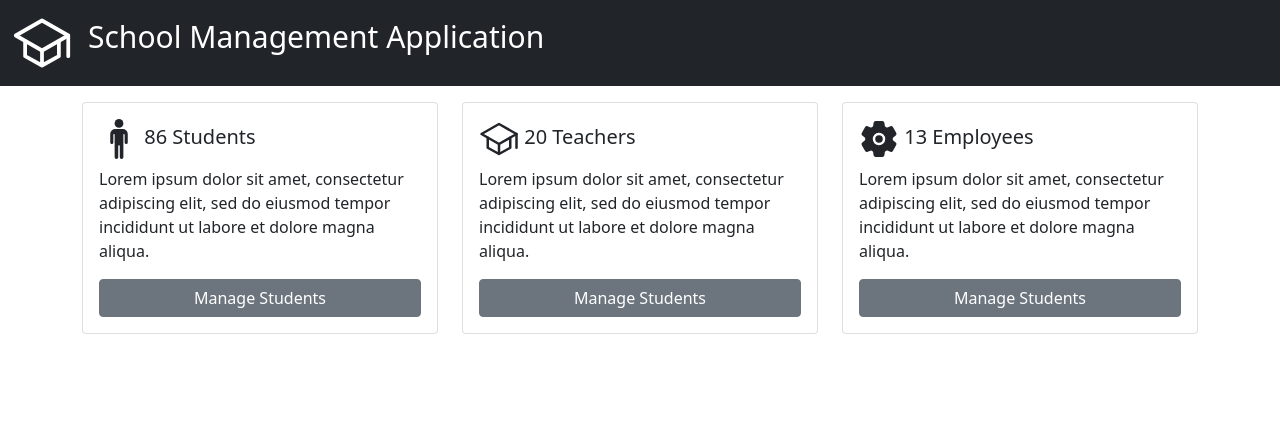
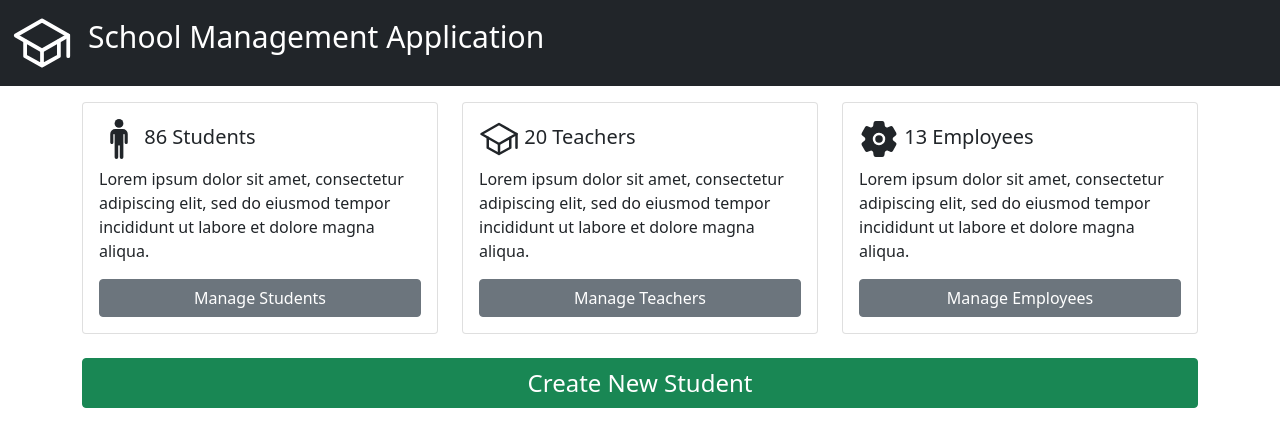
Before and after one commit to Roggam/SchoolManagementApp, a React (Create React App) app in the folder school-management-app/: page / in a window 1280 px wide. Shown: the top 446 px of the page. Built offline with nearby package versions, Linux system fonts and the light colour scheme.

Commit message:
added create new student button

```diff
--- a/school-management-app/src/components/Dashboard.tsx
+++ b/school-management-app/src/components/Dashboard.tsx
@@ -54,7 +54,7 @@ export class Dashboard extends Component<{}, MyState> {
                 <CardText>Lorem ipsum dolor sit amet, consectetur adipiscing elit,
                     sed do eiusmod tempor incididunt ut labore et dolore magna aliqua.
                     </CardText>
-                <Button>Manage Students</Button>
+                <Button>Manage Teachers</Button>
               </Card>
             </Col>
             <Col sm="4">
@@ -66,10 +66,20 @@ export class Dashboard extends Component<{}, MyState> {
                 Lorem ipsum dolor sit amet, consectetur adipiscing elit,
                     sed do eiusmod tempor incididunt ut labore et dolore magna aliqua.
                 </CardText>
-                <Button>Manage Students</Button>
+                <Button>Manage Employees</Button>
               </Card>
             </Col>
           </Row>
+        </Container>
+        <Container className="mt-4">
+            <Row>
+                <Col sm='12'>
+                     <Button block color="success">
+                         <span className="font-size-l">Create New Student</span>
+                     </Button>
+                </Col>
+            </Row>
+
         </Container>
       </div>
     );
```
